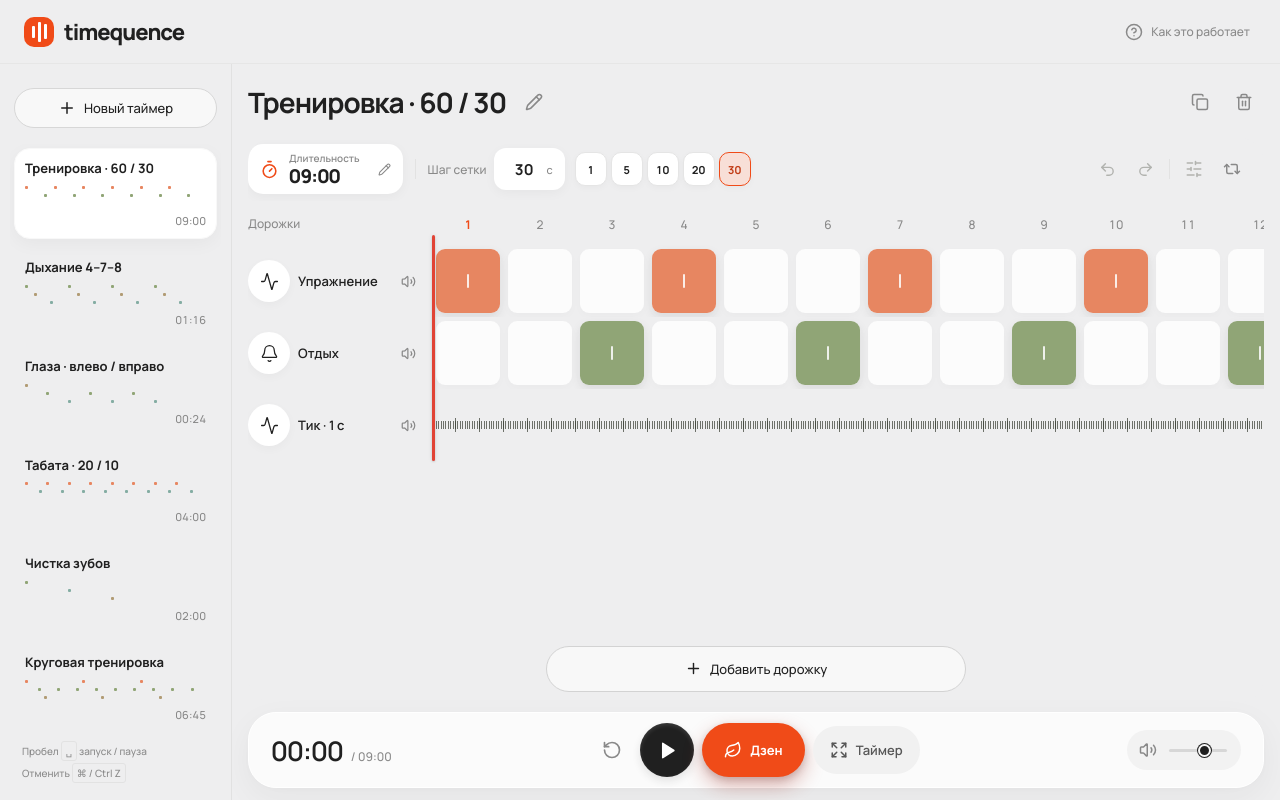
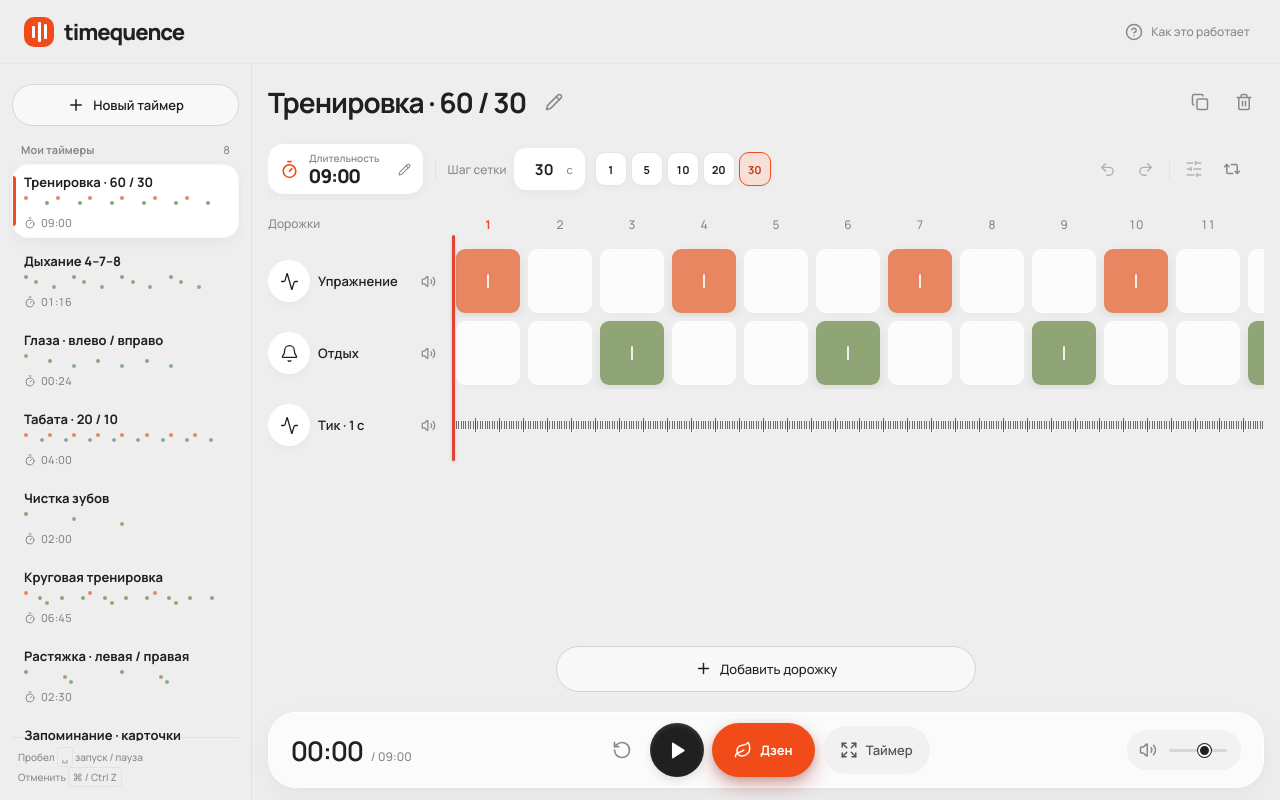
Before and after one commit to rusakoff/timequence, a React (Vite) app: page / in a window 1280 px wide. Built offline with nearby package versions, Linux system fonts and the light colour scheme.

Commit message:
feat: improve timer sidebar navigation

```diff
--- a/src/App.tsx
+++ b/src/App.tsx
@@ -29,6 +29,7 @@ import {
   Redo2,
   Repeat2,
   RotateCcw,
+  Search,
   SlidersHorizontal,
   Sparkles,
   Square,
@@ -120,22 +121,47 @@ function TimerList({
   activeId?: string;
   select: (id: string) => void;
 }) {
+  const [query, setQuery] = useState("");
+  const searchable = timers.length > 8;
+  const visibleTimers = searchable
+    ? timers.filter((timer) =>
+        timer.name.toLocaleLowerCase("ru").includes(query.trim().toLocaleLowerCase("ru")),
+      )
+    : timers;
   return (
-    <div className="timer-list">
-      {timers.map((t) => (
+    <div className="timer-list" role="navigation" aria-label="Список таймеров">
+      {searchable && (
+        <label className="timer-search">
+          <Search size={15} aria-hidden="true" />
+          <input
+            type="search"
+            aria-label="Найти таймер"
+            placeholder="Найти таймер"
+            value={query}
+            onChange={(event) => setQuery(event.target.value)}
+          />
+        </label>
+      )}
+      {visibleTimers.map((t) => (
         <button
           className={`timer-card ${t.id === activeId ? "current" : ""}`}
           key={t.id}
-          aria-current={t.id === activeId ? "true" : undefined}
+          aria-current={t.id === activeId ? "page" : undefined}
           onClick={() => select(t.id)}
         >
           <span className="timer-card-top">
             <strong title={t.name}>{t.name}</strong>
           </span>
           <MiniSequence timer={t} />
-          <span className="timer-card-duration">{time(t.duration)}</span>
+          <span className="timer-card-duration">
+            <TimerIcon size={12} aria-hidden="true" />
+            {time(t.duration)}
+          </span>
         </button>
       ))}
+      {searchable && visibleTimers.length === 0 && (
+        <p className="timer-list-empty">Таймеры не найдены</p>
+      )}
     </div>
   );
 }
@@ -1156,6 +1182,10 @@ export default function App() {
             <Plus size={18} />
             Новый таймер
           </button>
+          <div className="sidebar-section-title">
+            <strong>Мои таймеры</strong>
+            <span>{timers.length}</span>
+          </div>
           <TimerList
             timers={timers}
             activeId={timer?.id}
--- a/src/styles.css
+++ b/src/styles.css
@@ -358,13 +358,13 @@ input[type="range"]:disabled {
   flex: 1;
   min-height: 0;
   display: grid;
-  grid-template-columns: 252px minmax(0, 1fr);
+  grid-template-columns: 272px minmax(0, 1fr);
 }
 .sidebar {
   display: flex;
   flex-direction: column;
   min-height: 0;
-  padding: 24px 14px 20px;
+  padding: 20px 12px 16px;
   border-right: 1px solid var(--line);
 }
 .count {
@@ -373,87 +373,153 @@ input[type="range"]:disabled {
   font-weight: 500;
 }
 .new-timer {
-  min-height: 40px;
+  min-height: 42px;
   border: 1px solid var(--control-border);
   border-radius: var(--radius);
   font-size: 13px;
-  margin-bottom: 20px;
+  font-weight: 600;
+  margin-bottom: 16px;
 }
 .new-timer:not(:disabled):hover {
   background: var(--white);
   border-color: var(--control-border-hover);
 }
+.sidebar-section-title {
+  display: flex;
+  align-items: center;
+  justify-content: space-between;
+  padding: 0 9px;
+  margin-bottom: 7px;
+  color: var(--muted);
+  font-size: 11px;
+}
+.sidebar-section-title strong {
+  font-weight: 650;
+}
+.sidebar-section-title span {
+  font-variant-numeric: tabular-nums;
+}
 .timer-list {
   display: flex;
   flex-direction: column;
-  gap: 8px;
+  gap: 5px;
   min-height: 0;
   overflow-y: auto;
   padding: 4px;
   margin: -4px;
   scrollbar-width: thin;
 }
+.timer-search {
+  position: sticky;
+  top: -4px;
+  z-index: 2;
+  display: flex;
+  align-items: center;
+  gap: 7px;
+  flex-shrink: 0;
+  min-height: 36px;
+  padding: 0 10px;
+  margin-bottom: 4px;
+  border: 1px solid var(--line);
+  border-radius: 10px;
+  background: var(--paper);
+  color: var(--muted);
+}
+.timer-search input:not([type="range"]) {
+  height: 34px;
+  padding: 0;
+  border: 0;
+  background: transparent;
+  box-shadow: none;
+  font-size: 12px;
+}
+.timer-search:focus-within {
+  border-color: var(--orange);
+}
+.timer-list-empty {
+  padding: 16px 8px;
+  color: var(--muted);
+  font-size: 12px;
+  text-align: center;
+}
 .timer-card {
   position: relative;
   display: block;
   width: 100%;
-  padding: 10px;
+  min-height: 70px;
+  padding: 8px 11px 7px;
   text-align: left;
   border: 1px solid transparent;
   border-radius: var(--radius);
   flex-shrink: 0;
 }
+.timer-card:focus-visible {
+  outline: 2px solid var(--orange);
+  outline-offset: -2px;
+}
 .timer-card:hover {
-  background: var(--control-hover);
+  background: var(--white);
 }
 .timer-card.current {
   background: var(--white);
   border-color: var(--line);
 }
+.timer-card.current::before {
+  content: "";
+  position: absolute;
+  top: 11px;
+  bottom: 11px;
+  left: 0;
+  width: 3px;
+  border-radius: 0 3px 3px 0;
+  background: var(--orange);
+}
 .timer-card-top {
   display: block;
 }
 .timer-card-top strong {
   font-size: 13px;
-  line-height: 1.45;
+  line-height: 18px;
   overflow: hidden;
-  display: -webkit-box;
-  -webkit-line-clamp: 2;
-  -webkit-box-orient: vertical;
+  display: block;
+  text-overflow: ellipsis;
+  white-space: nowrap;
 }
 .timer-card-duration {
-  display: block;
+  display: flex;
+  align-items: center;
+  gap: 5px;
   font-size: 11px;
   color: var(--muted);
-  text-align: right;
-  margin-top: 3px;
+  margin-top: 4px;
 }
 .mini-sequence {
   display: block;
-  height: 24px;
-  margin: 8px 0 0;
+  height: 15px;
+  margin: 5px 0 0;
 }
 .mini-sequence > span {
   display: block;
   position: relative;
-  height: 8px;
+  height: 5px;
 }
 .mini-sequence i {
   position: absolute;
   display: block;
-  height: 3px;
-  min-width: 3px;
+  height: 4px;
+  min-width: 4px;
   background: var(--cue-color, #a3aa97);
-  border-radius: 1px;
+  border-radius: 2px;
 }
 .sidebar-bottom {
   margin-top: auto;
-  padding: 24px 8px 0;
+  padding: 12px 6px 0;
+  border-top: 1px solid var(--line);
   color: var(--muted);
   font-size: 10px;
   display: flex;
   flex-direction: column;
-  gap: 8px;
+  gap: 6px;
 }
 kbd {
   font: inherit;
@@ -2286,7 +2352,7 @@ h1 {
 
 @media (max-width: 1280px) {
   .workspace {
-    grid-template-columns: 232px minmax(0, 1fr);
+    grid-template-columns: 252px minmax(0, 1fr);
   }
   main {
     padding: 12px 16px 12px;
```
